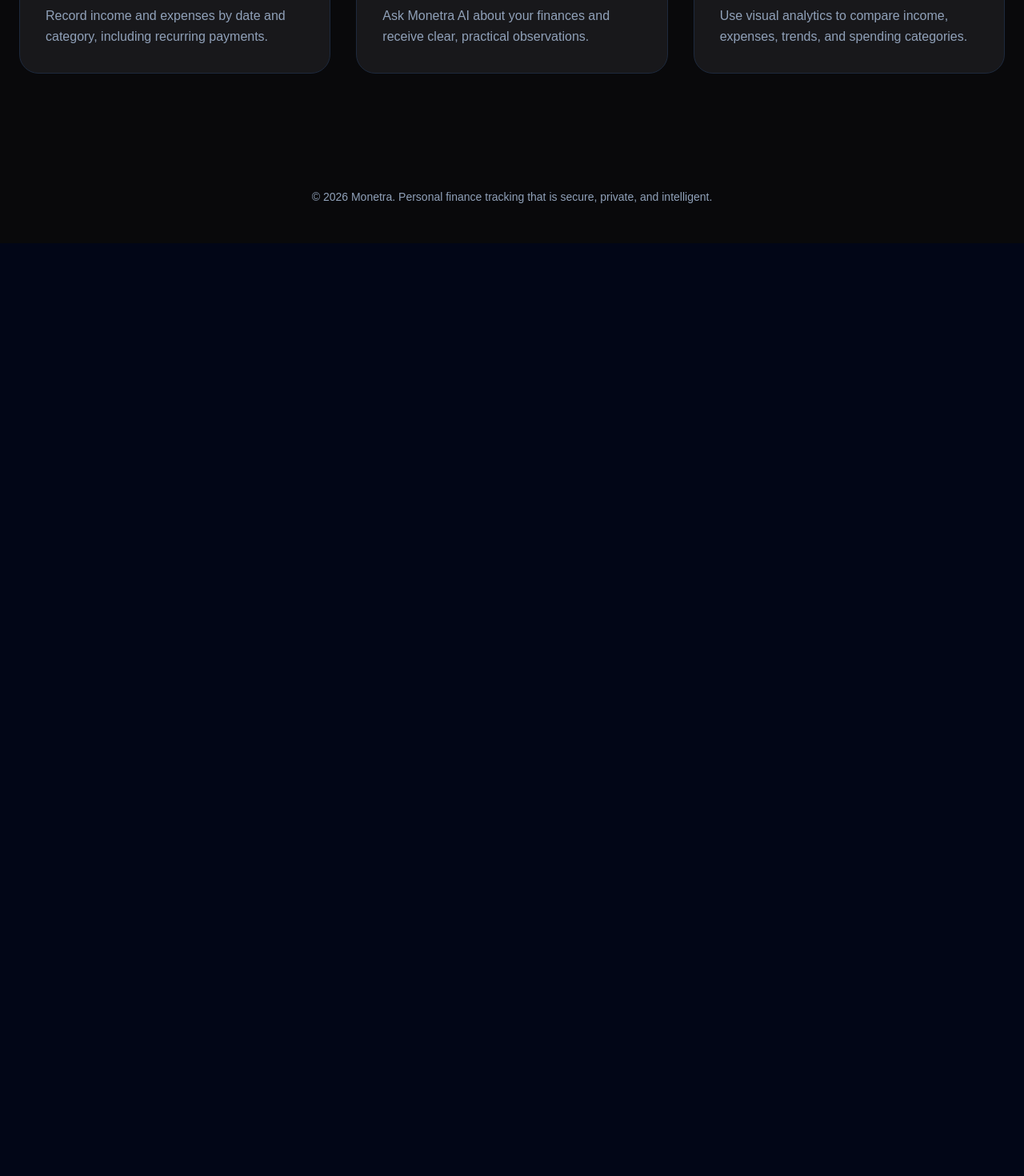
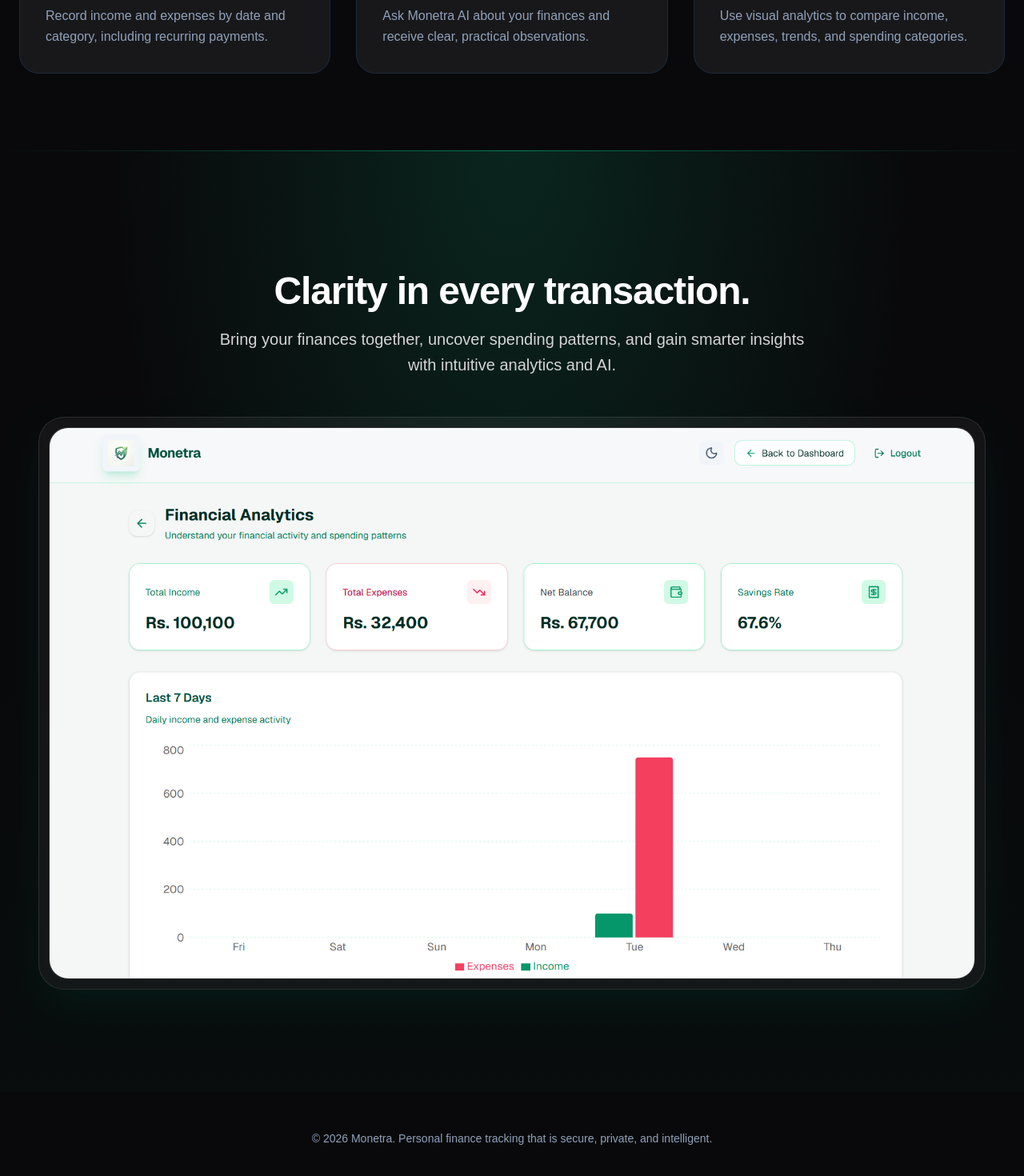
Before and after one commit to Chethiya-Bandara/Monetra, a Next.js app in the folder frontend/: page / in a window 1280 px wide. Shown: the part 908-2378 px from the top of the page at 80% size. Before the commit the page ends 1212 px from the top, so only its background shows below. Built offline with nearby package versions, Linux system fonts and the light colour scheme.

Commit message:
Landing page improvements

```diff
--- a/frontend/app/(auth)/login/page.tsx
+++ b/frontend/app/(auth)/login/page.tsx
@@ -8,7 +8,8 @@
 import PasswordInput from "@/components/auth/PasswordInput";
 import { apiUrl } from "@/lib/api";
 
-const inputClassName = "mt-2 block h-12 w-full rounded-xl border border-slate-300 bg-white px-3.5 text-sm text-slate-900 shadow-sm outline-none transition placeholder:text-slate-400 hover:border-slate-400 focus:border-emerald-500 focus:ring-4 focus:ring-emerald-500/10 disabled:cursor-not-allowed disabled:bg-slate-100 dark:border-slate-700 dark:bg-slate-800 dark:text-white dark:hover:border-slate-600 dark:disabled:bg-slate-800";
+const inputClassName =
+  "mt-2 block h-12 w-full rounded-xl border border-slate-300 bg-white px-3.5 text-sm text-slate-900 shadow-sm outline-none transition placeholder:text-slate-400 hover:border-slate-400 focus:border-emerald-500 focus:ring-4 focus:ring-emerald-500/10 disabled:cursor-not-allowed disabled:bg-slate-100 dark:border-slate-700 dark:bg-slate-800 dark:text-white dark:hover:border-slate-600 dark:disabled:bg-slate-800";
 
 export default function LoginPage() {
   const router = useRouter();
@@ -18,23 +19,69 @@
   const [error, setError] = useState("");
 
   const handleSubmit = async (event: React.FormEvent) => {
-    event.preventDefault(); setLoading(true); setError("");
+    event.preventDefault();
+    setLoading(true);
+    setError("");
+
     try {
-      const response = await fetch(apiUrl("/login"), { method: "POST", headers: { "Content-Type": "application/json" }, body: JSON.stringify({ email, password }) });
+      const response = await fetch(apiUrl("/login"), {
+        method: "POST",
+        headers: { "Content-Type": "application/json" },
+        body: JSON.stringify({ email, password }),
+      });
       const data = await response.json();
-      if (response.ok && data.access_token) { localStorage.setItem("token", data.access_token); router.push("/dashboard"); }
-      else if (response.status === 429) setError("Too many attempts. Please try again later.");
-      else setError(data.detail || "Invalid email or password.");
-    } catch { setError("Unable to connect to the server. Please try again."); }
-    finally { setLoading(false); }
+
+      if (response.ok && data.access_token) {
+        localStorage.setItem("token", data.access_token);
+        router.push("/dashboard");
+      } else if (response.status === 429) {
+        setError("Too many attempts. Please try again later.");
+      } else {
+        setError(data.detail || "Invalid email or password.");
+      }
+    } catch {
+      setError("Unable to connect to the server. Please try again.");
+    } finally {
+      setLoading(false);
+    }
   };
 
-  return <AuthShell eyebrow="Welcome back" title="Sign in to Monetra" description="Continue managing your money with clarity and confidence." footer={<>New to Monetra? <Link href="/register" className="font-semibold text-emerald-700 underline-offset-4 hover:text-emerald-600 hover:underline focus:outline-none focus-visible:ring-2 focus-visible:ring-emerald-500 dark:text-emerald-400">Create an account</Link></>}>
-    {error && <div role="alert" className="mb-6 flex gap-3 rounded-xl border border-rose-200 bg-rose-50 p-3.5 text-sm leading-5 text-rose-700 dark:border-rose-500/20 dark:bg-rose-500/10 dark:text-rose-300"><AlertCircle className="mt-0.5 h-4 w-4 shrink-0" />{error}</div>}
-    <form className="space-y-5" onSubmit={handleSubmit}>
-      <div><label htmlFor="email" className="text-sm font-semibold text-slate-700 dark:text-slate-200">Email address</label><input id="email" type="email" autoComplete="email" required disabled={loading} value={email} onChange={(event) => setEmail(event.target.value)} className={inputClassName} placeholder="you@example.com" /></div>
-      <div><label htmlFor="password" className="text-sm font-semibold text-slate-700 dark:text-slate-200">Password</label><PasswordInput id="password" autoComplete="current-password" required disabled={loading} value={password} onChange={(event) => setPassword(event.target.value)} className={inputClassName} placeholder="Enter your password" /></div>
-      <button type="submit" disabled={loading} className="flex h-12 w-full items-center justify-center gap-2 rounded-xl bg-emerald-600 px-4 text-sm font-bold text-white shadow-lg shadow-emerald-600/20 transition hover:bg-emerald-700 hover:shadow-emerald-600/30 active:scale-[0.99] focus:outline-none focus-visible:ring-4 focus-visible:ring-emerald-500/30 disabled:cursor-not-allowed disabled:bg-emerald-400 disabled:shadow-none">{loading ? <><Loader2 className="h-5 w-5 animate-spin" />Signing in…</> : <>Sign in <ArrowRight className="h-4 w-4" /></>}</button>
-    </form>
-  </AuthShell>;
+  return (
+    <AuthShell
+      eyebrow="Welcome back"
+      title="Sign in to Monetra"
+      description="Continue managing your money with clarity and confidence."
+      footer={
+        <>
+          New to Monetra?{" "}
+          <Link
+            href="/register"
+            className="font-semibold text-emerald-700 underline-offset-4 hover:text-emerald-600 hover:underline focus:outline-none focus-visible:ring-2 focus-visible:ring-emerald-500 dark:text-emerald-400"
+          >
+            Create an account
+          </Link>
+        </>
+      }
+    >
+      {error && (
+        <div role="alert" className="mb-6 flex gap-3 rounded-xl border border-rose-200 bg-rose-50 p-3.5 text-sm leading-5 text-rose-700 dark:border-rose-500/20 dark:bg-rose-500/10 dark:text-rose-300">
+          <AlertCircle className="mt-0.5 h-4 w-4 shrink-0" />
+          {error}
+        </div>
+      )}
+      <form className="space-y-5" onSubmit={handleSubmit}>
+        <div>
+          <label htmlFor="email" className="text-sm font-semibold text-slate-700 dark:text-slate-200">Email address</label>
+          <input id="email" type="email" autoComplete="email" required disabled={loading} value={email} onChange={(event) => setEmail(event.target.value)} className={inputClassName} placeholder="you@example.com" />
+        </div>
+        <div>
+          <label htmlFor="password" className="text-sm font-semibold text-slate-700 dark:text-slate-200">Password</label>
+          <PasswordInput id="password" autoComplete="current-password" required disabled={loading} value={password} onChange={(event) => setPassword(event.target.value)} className={inputClassName} placeholder="Enter your password" />
+        </div>
+        <button type="submit" disabled={loading} className="flex h-12 w-full items-center justify-center gap-2 rounded-xl bg-emerald-600 px-4 text-sm font-bold text-white shadow-lg shadow-emerald-600/20 transition hover:bg-emerald-700 hover:shadow-emerald-600/30 active:scale-[0.99] focus:outline-none focus-visible:ring-4 focus-visible:ring-emerald-500/30 disabled:cursor-not-allowed disabled:bg-emerald-400 disabled:shadow-none">
+          {loading ? <><Loader2 className="h-5 w-5 animate-spin" />Signing in…</> : <>Sign in <ArrowRight className="h-4 w-4" /></>}
+        </button>
+      </form>
+    </AuthShell>
+  );
 }
--- a/frontend/app/page.tsx
+++ b/frontend/app/page.tsx
@@ -141,23 +141,6 @@
               },
             }
           );
-
-          gsap.fromTo(
-            footerRef.current,
-            { autoAlpha: 0, y: 16 },
-            {
-              autoAlpha: 1,
-              y: 0,
-              duration: 0.6,
-              ease: "power2.out",
-              clearProps: "opacity,visibility,transform",
-              scrollTrigger: {
-                trigger: footerRef.current,
-                start: "top 95%",
-                once: true,
-              },
-            }
-          );
         }
       );
 
@@ -179,15 +162,14 @@
       <header ref={navRef} className="fixed top-0 left-0 right-0 z-50 bg-emerald-950/30 backdrop-blur-md border-b border-white/10">
         <nav className="flex items-center justify-between px-8 py-5 max-w-7xl mx-auto w-full">
 
-          {/* Logo */}
           <Link href="/" className="landing-nav-item flex items-center gap-2">
             <div className="bg-emerald-950/30 p-2 rounded-xl backdrop-blur-md">
               <Image
-                              src="/images/logo.jpg"
-                              alt="Monetra"
-                              width={40}
-                              height={40}
-                              className="object-contain"
+                src="/images/logo.jpg"
+                alt="Monetra"
+                width={40}
+                height={40}
+                className="object-contain"
               />
             </div>
 
@@ -196,7 +178,6 @@
             </span>
           </Link>
 
-          {/* Login */}
           <Link
             href="/login"
             className="landing-nav-item px-6 py-2.5 rounded-xl bg-white/10 backdrop-blur-md border border-white/20 text-white text-sm font-bold shadow-sm hover:bg-white/20 hover:scale-105 transition-all"
@@ -207,10 +188,8 @@
         </nav>
       </header>
 
-      {/* Main content */}
       <div className="relative z-10">
 
-        {/* Hero */}
         <section className="px-6 pt-40 pb-32 text-center max-w-5xl mx-auto">
 
           <h1 ref={heroHeadingRef} className="text-4xl md:text-8xl font-extrabold text-white tracking-tighter mb-8 leading-[0.9] drop-shadow-lg">
@@ -238,7 +217,6 @@
         {/* Features */}
         <section ref={featuresRef} className="bg-white dark:bg-zinc-950">
           <div className="max-w-7xl mx-auto px-6 py-24">
-
             <div className="grid grid-cols-1 md:grid-cols-3 gap-8">
               {features.map((feature, i) => (
                 <div
@@ -265,8 +243,69 @@
           </div>
         </section>
 
-        {/* Footer */}
-        <footer ref={footerRef} className="bg-zinc-950 py-12 text-center text-slate-400 text-sm">
+        <section className="relative isolate overflow-hidden bg-white py-24 sm:py-32 dark:bg-zinc-950">
+          <div
+            className="
+              absolute inset-0 -z-10
+              bg-[radial-gradient(ellipse_at_top,_rgba(16,185,129,0.18),_rgba(236,253,245,0.45)_35%,_transparent_70%)]
+              dark:bg-[radial-gradient(ellipse_at_top,_rgba(16,185,129,0.16),_transparent_55%)]
+            "
+          />
+          <div
+            className="
+              absolute inset-x-0 bottom-0 -z-10 h-1/2
+              bg-gradient-to-t from-emerald-50/70 to-transparent
+              dark:from-emerald-950/10
+            "
+          />
+          <div
+            className="
+              absolute inset-x-0 top-0 -z-10 h-px
+              bg-gradient-to-r from-transparent via-emerald-500/40 to-transparent
+              dark:via-emerald-400/50
+            "
+          />
+
+          <div className="mx-auto flex w-full max-w-7xl flex-col items-center px-4 md:px-8 lg:px-12">
+            <div className="mb-12 max-w-3xl text-center">
+              <h2 className="mt-6 text-4xl font-bold tracking-tight text-zinc-900 sm:text-5xl dark:text-white">
+                Clarity in every transaction.
+              </h2>
+
+              <p className="mt-5 text-lg leading-relaxed text-zinc-600 sm:text-xl dark:text-zinc-300">
+                Bring your finances together, uncover spending patterns, and gain
+                smarter insights with intuitive analytics and AI.
+              </p>
+            </div>
+
+            <div
+              className="
+                w-full rounded-[2rem]
+                border border-emerald-900/10
+                bg-white/60 p-2
+                shadow-2xl shadow-emerald-900/10
+                backdrop-blur-sm
+                sm:p-3
+                dark:border-white/10
+                dark:bg-white/5
+                dark:shadow-emerald-950/50
+              "
+            >
+              <div className="overflow-hidden rounded-[1.5rem] border border-zinc-200/80 bg-white dark:border-white/10 dark:bg-zinc-900">
+                <Image
+                  src="/images/demo.png"
+                  alt="Monetra dashboard demo"
+                  width={1920}
+                  height={1080}
+                  className="h-auto w-full object-contain"
+                  priority
+                />
+              </div>
+            </div>
+          </div>
+        </section>
+
+        <footer className="bg-zinc-100 dark:bg-zinc-950 py-12 text-center text-slate-900 dark:text-slate-400 text-sm">
           © 2026 Monetra. Personal finance tracking that is secure, private,
           and intelligent.
         </footer>
```
Also changed, not shown: frontend/app/(auth)/register/page.tsx (+73 -16 lines), frontend/components/auth/AuthShell.tsx (+43 -8 lines), frontend/components/auth/PasswordInput.tsx (+25 -5 lines), frontend/public/images/Demo.png (added).
